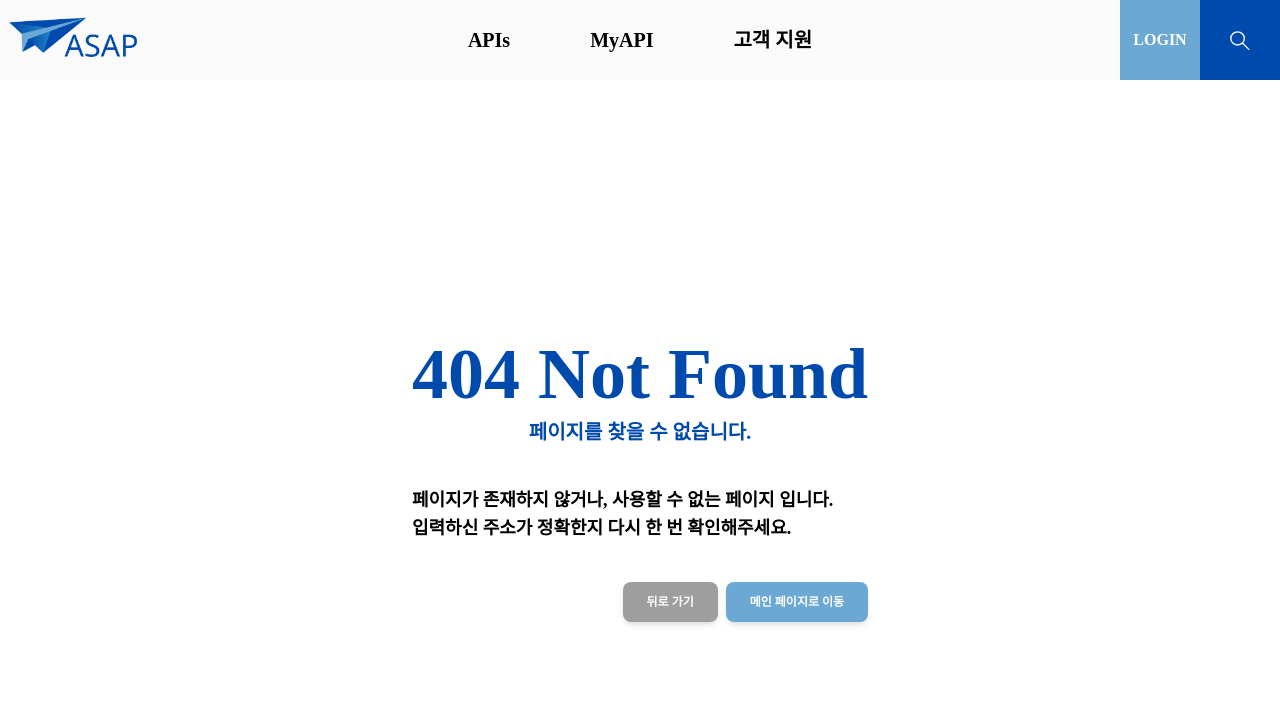
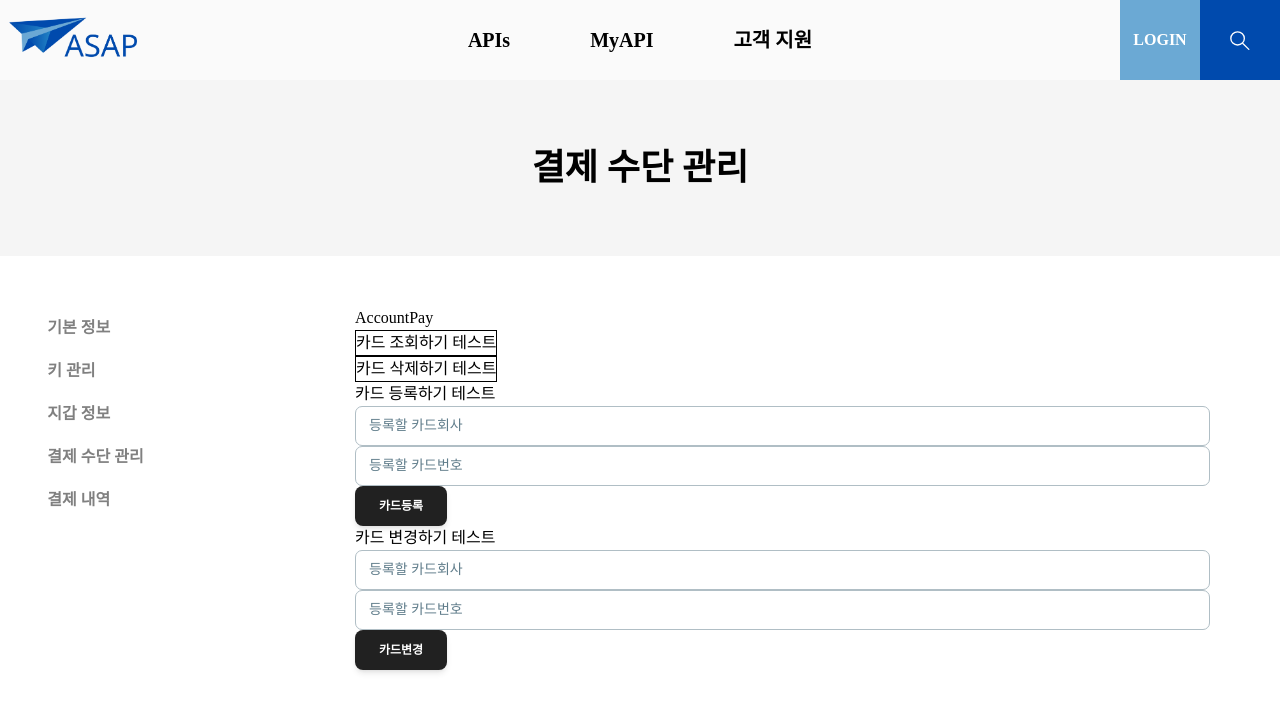
Before and after one commit to ji-eun-moon/ASAP, a React (Create React App) app in the folder Frontend/asap/: page /test in a window 1280 px wide. Before the commit this address had no page. Shown: the top 712 px of the page. Built offline with nearby package versions, Linux system fonts and the light colour scheme; a web font is replaced by a local one; what tw-elements would draw is missing.

Commit message:
[FE] FEAT : 카드 조회 등록

```diff
--- a/Frontend/asap/src/hooks/api/credit/useDeleteCreditCard.ts
+++ b/Frontend/asap/src/hooks/api/credit/useDeleteCreditCard.ts
@@ -6,7 +6,7 @@ const useDeleteCredit = () => {
     try {
       const response = await axiosInstance({
         method: 'DELETE',
-        url: `/api/v1/credit`,
+        url: `/api/v1/credit/delete`,
       });
       console.log('삭제성공', response.data);
     } catch (error) {
--- a/Frontend/asap/src/hooks/api/credit/useGetCreditCard.ts
+++ b/Frontend/asap/src/hooks/api/credit/useGetCreditCard.ts
@@ -1,4 +1,4 @@
-import { useState, useEffect } from 'react';
+import { useState } from 'react';
 import axiosInstance from 'utils/axiosInstance';
 // 카드회사, 카드번호 조회
 interface ICardNotice {
@@ -7,26 +7,24 @@ interface ICardNotice {
 }
 
 const useGetCreditCard = () => {
-  const [loading, setLoading] = useState(true);
+  const [loading, setLoading] = useState(false); // 초기값을 false로 설정
   const [creditCard, setCreditCard] = useState<ICardNotice | null>(null);
 
   const getCreditCard = async () => {
     try {
+      setLoading(true); // 요청 시작 시 로딩 상태를 true로 설정
       const response = await axiosInstance({
         method: 'GET',
         url: '/api/v1/credit/get',
       });
+      console.log('조회 결과:', response.data);
       setCreditCard(response.data);
-      setLoading(false);
-      console.log(response.data);
     } catch (error) {
       console.log('서버 오류:', error);
+    } finally {
+      setLoading(false); // 요청 완료 시 로딩 상태를 false로 설정
     }
   };
-
-  useEffect(() => {
-    getCreditCard();
-  }, []);
 
   return { getCreditCard, loading, creditCard };
 };
--- a/Frontend/asap/src/hooks/api/credit/usePostCreditCard.ts
+++ b/Frontend/asap/src/hooks/api/credit/usePostCreditCard.ts
@@ -16,6 +16,7 @@ const usePostCreditCard = () => {
           cardNumber,
         },
       });
+      console.log('post시도');
       console.log(response.data);
     } catch (error) {
       console.log('서버 오류:', error);
--- a/Frontend/asap/src/pages/mypage/AccountCredit.tsx
+++ b/Frontend/asap/src/pages/mypage/AccountCredit.tsx
@@ -6,6 +6,7 @@ import CreditCardRegistration from 'components/mypage/CreditCardRegistration';
 import CardImg from 'assets/images/card.png';
 import useGetCreditCard from 'hooks/api/credit/useGetCreditCard';
 
+// 카드 등록 페이지
 function AccountCredit() {
   const [isModal, setIsModal] = useState<boolean>(false);
   const { loading, creditCard } = useGetCreditCard();
@@ -16,7 +17,7 @@ function AccountCredit() {
       console.log(loading);
     }
   };
-  // 카드 등록 페이지
+
   return (
     <div>
       <Header title="결제 수단 관리" />
--- a/Frontend/asap/src/pages/test.tsx
+++ b/Frontend/asap/src/pages/test.tsx
@@ -1,11 +1,125 @@
-import Table from 'components/mypage/InfoTable';
-import React from 'react';
+import useDeleteCredit from 'hooks/api/credit/useDeleteCreditCard';
+import useGetCreditCard from 'hooks/api/credit/useGetCreditCard';
+import usePostCreditCard from 'hooks/api/credit/usePostCreditCard';
+import useChangeCard from 'hooks/api/credit/useChangeCreditCard';
+import React, { useState, ChangeEvent } from 'react';
+import { Input, Button } from '@material-tailwind/react';
+import SideBar from 'components/nav/SideBar';
+import Header from 'components/common/Header';
+import menus from 'router/data/mypage-menus';
 
 function Test() {
+  const { deleteCreditCard } = useDeleteCredit();
+  const { getCreditCard } = useGetCreditCard();
+  const { postCreditCard } = usePostCreditCard();
+  const { changeCreditCard } = useChangeCard();
+
+  // 카드등록 정보 (카드회사, 카드번호)
+  const [cardCompany, setCardCompany] = useState<string>(''); // 카드회사
+  const [cardNumber, setCardNumber] = useState<string>(''); // 카드번호
+
+  const onCompanyHandler = (event: ChangeEvent<HTMLInputElement>) => {
+    setCardCompany(event.target.value);
+  };
+
+  const onNumberHandler = (event: ChangeEvent<HTMLInputElement>) => {
+    setCardNumber(event.target.value);
+  };
+
+  const onPostCreditCard = async () => {
+    await postCreditCard({
+      cardCompany,
+      cardNumber,
+    });
+  };
+  const onChangeCreditCard = async () => {
+    await changeCreditCard({
+      cardCompany,
+      cardNumber,
+    });
+  };
+
   return (
-    <div className="text-3xl">
-      테스트페이지입니다.
-      <Table left="안녕" right="하세요" height="55px" />
+    <div>
+      <Header title="결제 수단 관리" />
+      <div className="container mx-auto page-container grid grid-cols-4">
+        <div className="col-span-1 flex justify-start items-start ml-8">
+          <SideBar menus={menus} />
+        </div>
+        <div className="col-span-3">
+          AccountPay
+          <div>
+            <button
+              type="button"
+              style={{ border: '1px solid' }}
+              onClick={getCreditCard}
+            >
+              카드 조회하기 테스트
+            </button>
+          </div>
+          <div>
+            <button
+              type="button"
+              style={{ border: '1px solid' }}
+              onClick={deleteCreditCard}
+            >
+              카드 삭제하기 테스트
+            </button>
+          </div>
+          <div>
+            카드 등록하기 테스트
+            <div>
+              <Input
+                label="등록할 카드회사"
+                value={cardCompany}
+                onChange={onCompanyHandler}
+                className="pr-20"
+                containerProps={{
+                  className: 'min-w-0',
+                }}
+                crossOrigin=""
+              />
+              <Input
+                label="등록할 카드번호"
+                value={cardNumber}
+                onChange={onNumberHandler}
+                className="pr-20"
+                containerProps={{
+                  className: 'min-w-0',
+                }}
+                crossOrigin=""
+              />
+            </div>
+            <Button onClick={onPostCreditCard}>카드등록</Button>
+          </div>
+          <div>
+            카드 변경하기 테스트
+            <div>
+              <Input
+                label="등록할 카드회사"
+                value={cardCompany}
+                onChange={onCompanyHandler}
+                className="pr-20"
+                containerProps={{
+                  className: 'min-w-0',
+                }}
+                crossOrigin=""
+              />
+              <Input
+                label="등록할 카드번호"
+                value={cardNumber}
+                onChange={onNumberHandler}
+                className="pr-20"
+                containerProps={{
+                  className: 'min-w-0',
+                }}
+                crossOrigin=""
+              />
+            </div>
+            <Button onClick={onChangeCreditCard}>카드변경</Button>
+          </div>
+        </div>
+      </div>
     </div>
   );
 }
--- a/Frontend/asap/src/router/data/routes.tsx
+++ b/Frontend/asap/src/router/data/routes.tsx
@@ -8,6 +8,7 @@ import SignUp from 'pages/auth/SignUp';
 import LogIn from 'pages/auth/LogIn';
 import FindAccount from 'pages/auth/FindAccount';
 import ChangePw from 'pages/auth/ChangePw';
+import Test from 'pages/test';
 
 // api
 import ApiList from 'pages/api/ApiList';
@@ -264,6 +265,14 @@ const routes: Route[] = [
       </AdminRoute>
     ),
   },
+  {
+    path: '/test',
+    element: (
+      <AnyRoute>
+        <Test />
+      </AnyRoute>
+    ),
+  },
 
   { path: '/*', element: <NotFound /> },
 ];
```
